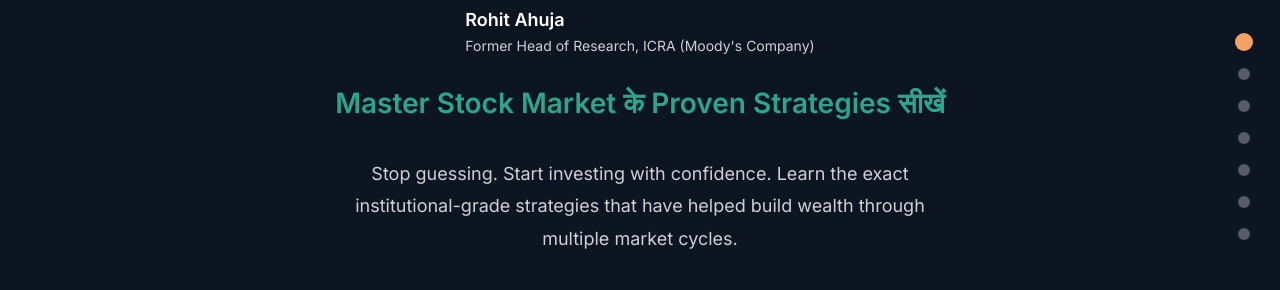
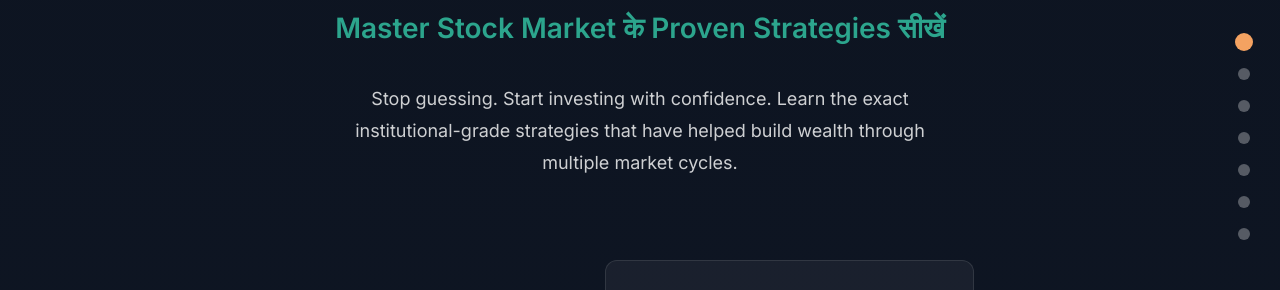
Before and after one commit to Shawn-Crypto/goofgoof, a plain HTML site: page index.html in a window 1280 px wide. Shown: the part 262-552 px from the top of the page. Drawn offline with Linux system fonts and the light colour scheme.

Commit message:
fix: remove instructor name from hero section, keep only in instructor section

```diff
--- a/index.html
+++ b/index.html
@@ -627,14 +627,6 @@
         <div class="container animate-in">
             <img src="logo.webp" alt="LotusLion Ventures Logo" style="width: 80px; height: auto;">
             <h1>The Complete Indian Stock Investor</h1>
-
-            <div style="display: flex; align-items: center; justify-content: center; gap: 16px; margin: 24px 0;">
-                <div style="text-align: left;">
-                    <p style="font-size: 18px; font-weight: 600; margin: 0;">Rohit Ahuja</p>
-                    <p style="font-size: 14px; color: rgba(255, 255, 255, 0.8); margin: 0;">Former Head of Research, ICRA (Moody's Company)</p>
-                </div>
-            </div>
-
             <p class="subtitle">Master Stock Market के Proven Strategies सीखें</p>
             <p class="description">
                 Stop guessing. Start investing with confidence. Learn the exact institutional-grade strategies that have helped build wealth through multiple market cycles.
@@ -782,7 +774,7 @@
                 </div>
 
                 <div style="background: rgba(44, 165, 141, 0.1); border-left: 4px solid #2CA58D; padding: 24px; margin-bottom: 32px;">
-                    <p style="font-size: 20px; font-weight: 600; margin-bottom: 16px; color: #2CA58D;">Leadership Experience</p>
+                    <p style="font-size: 20px; font-weight: 600; margin-bottom: 16px; color: #2CA58D;">Leadership Experience - Rohit Ahuja</p>
                     <p>• Head of Research at ICRA (Moody's Company)</p>
                     <p>• Head of Research at Bank of Baroda Capital Markets</p>
                     <p>• MBA Finance + B.Sc. Mathematics from Mumbai University</p>
```
